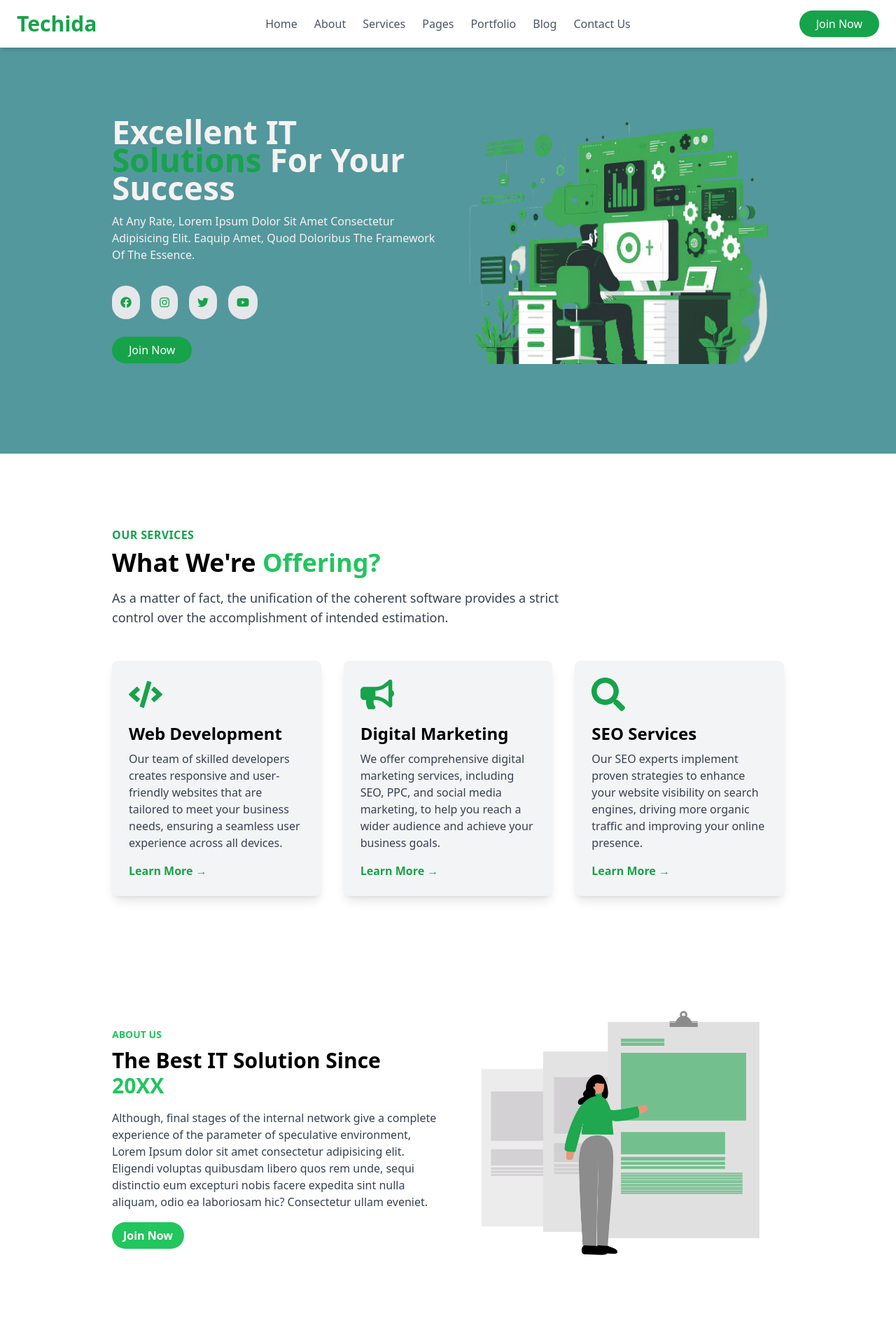
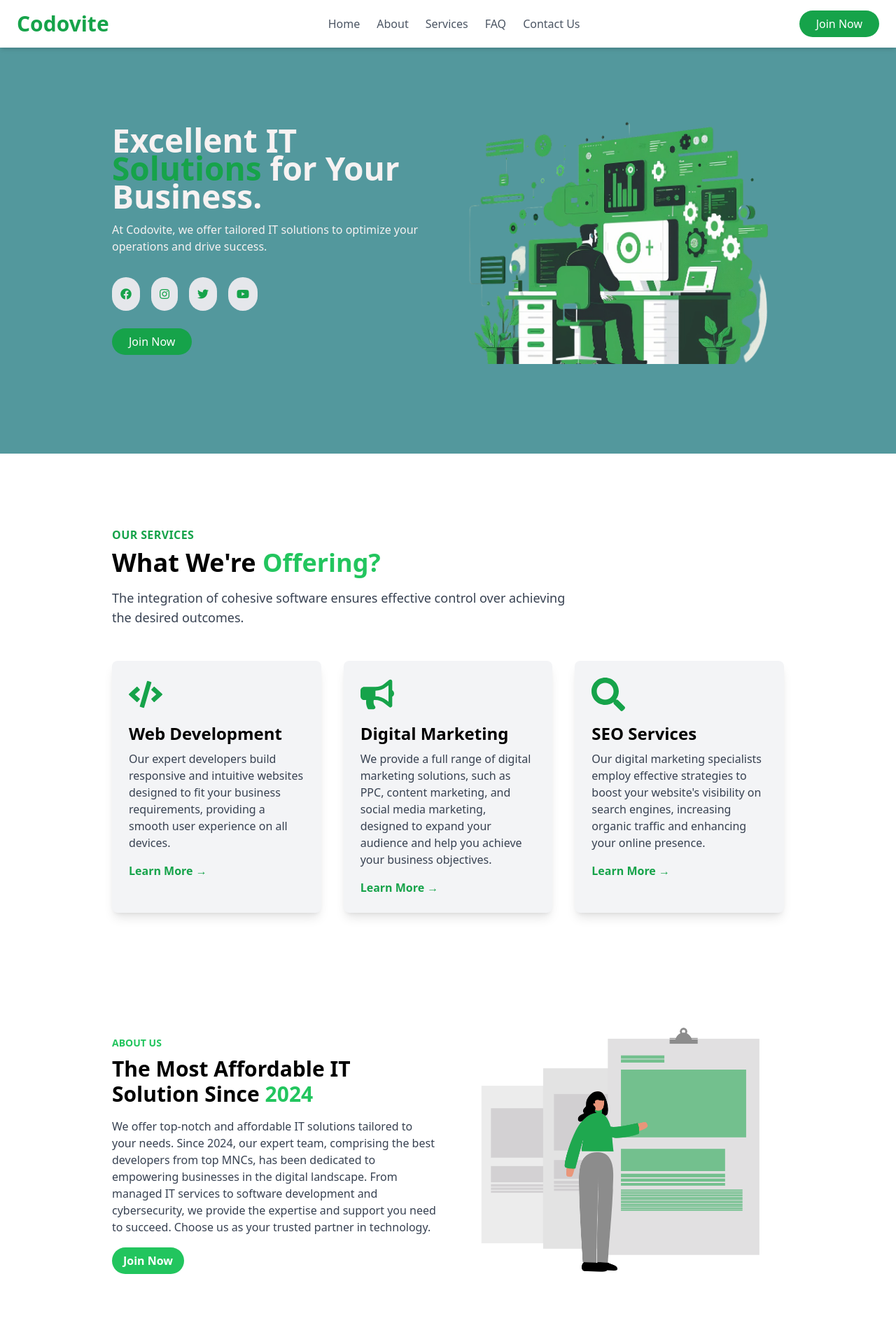
Before and after one commit to ashuilubajaj01/literate-chainsaw, a React (Create React App) app: page / in a window 1280 px wide. Shown: the top 1920 px of the page at 70% size. Built offline with nearby package versions, Linux system fonts and the light colour scheme.

Commit message:
new changes in all section routing added and some description also added .

```diff
--- a/package.json
+++ b/package.json
@@ -11,6 +11,7 @@
     "@testing-library/jest-dom": "^5.17.0",
     "@testing-library/react": "^13.4.0",
     "@testing-library/user-event": "^13.5.0",
+    "emailjs-com": "^3.2.0",
     "react": "^18.3.1",
     "react-dom": "^18.3.1",
     "react-icons": "^5.3.0",
--- a/src/App.js
+++ b/src/App.js
@@ -90,7 +90,9 @@ import { BrowserRouter as Router, Route, Routes } from "react-router-dom";
 import Home from './components/Home';
 import AboutUsSection from './components/AboutUsSection';
 import ServicesSection from './components/ServicesSection';
+import Contact from './components/Contact';
 import Footer from './components/Footer';
+import FAQ from './components/FAQ';
 
 function App() {
 
@@ -101,6 +103,9 @@ function App() {
           <Route  path='/' element={<Home />} />
           <Route  path='/about-us' element={<AboutUsSection /> } />
           <Route  path='/services' element={<ServicesSection />} />
+          <Route  path='/contact'  element={<Contact />}/>
+          <Route  path='/FAQ'  element={<FAQ />}/>
+
         </Routes>
       </Router>
       <Navbar />
--- a/src/components/AboutUsSection.js
+++ b/src/components/AboutUsSection.js
@@ -9,9 +9,9 @@ const AboutUsSection = () => {
             <div className="flex flex-col lg:flex-row items-center justify-center gap-8">
                 <div className="lg:w-1/2" data-aos="fade-right" data-aos-delay="100">
                     <span className="text-green-500 text-sm font-bold">ABOUT US</span>
-                    <h2 className="text-4xl font-bold mt-2 sm:text-3xl">The Best IT Solution Since <span className="text-green-500">20XX</span></h2>
+                    <h2 className="text-4xl font-bold mt-2 sm:text-3xl">The Most Affordable IT Solution Since <span className="text-green-500">2024</span></h2>
                     <p className="text-lg text-gray-700 mt-4 sm:text-base">
-                        Although, final stages of the internal network give a complete experience of the parameter of speculative environment, Lorem Ipsum dolor sit amet consectetur adipisicing elit. Eligendi voluptas quibusdam libero quos rem unde, sequi distinctio eum excepturi nobis facere expedita sint nulla aliquam, odio ea laboriosam hic? Consectetur ullam eveniet.
+                    We offer top-notch and affordable IT solutions tailored to your needs. Since 2024, our expert team, comprising the best developers from top MNCs, has been dedicated to empowering businesses in the digital landscape. From managed IT services to software development and cybersecurity, we provide the expertise and support you need to succeed. Choose us as your trusted partner in technology.
                     </p>
                     <div className="mt-6">
                         <a href="#" className="bg-green-500 text-white font-bold py-2 px-6 rounded-full hover:bg-gray-100 transition duration-300 hover:text-green-500 sm:py-2 sm:px-4">
--- a/src/components/Deals.js
+++ b/src/components/Deals.js
@@ -20,13 +20,13 @@ const Deal = () => {
                             <i className="fas fa-globe mr-3 text-green-500"></i> Worldwide Services
                         </button>
                         <button className="bg-gray-200 rounded-md p-4 flex items-center justify-center shadow-md hover:bg-gray-300 transition duration-300">
-                            <i className="fas fa-clock mr-3 text-green-500"></i> Support 24h/24
+                            <i className="fas fa-clock mr-3 text-green-500"></i> Support 24/7
                         </button>
                         <button className="bg-gray-200 rounded-md p-4 flex items-center justify-center shadow-md hover:bg-gray-300 transition duration-300">
                             <i className="fas fa-phone mr-3 text-green-500"></i> Easy To Reach
                         </button>
                         <button className="bg-gray-200 rounded-md p-4 flex items-center justify-center shadow-md hover:bg-gray-300 transition duration-300">
-                            <i className="fas fa-medal mr-3 text-green-500"></i> First On Field
+                            <i className="fas fa-medal mr-3 text-green-500"></i> Best Services
                         </button>
                     </div>
                 </div>
--- a/src/components/FAQ.js
+++ b/src/components/FAQ.js
@@ -12,7 +12,7 @@ const FAQ = () => {
         },
         {
             question: 'How can I contact support?',
-            answer: 'You can reach out to our support team via the contact form on our website or email us directly.'
+            answer: 'You can reach out to our support team via the contact form on our website or email us directly or you can whatsapp us on +916205545358.'
         },
         {
             question: 'What are your business hours?',
--- a/src/components/Footer.js
+++ b/src/components/Footer.js
@@ -6,9 +6,11 @@ const Footer = () => {
       <div className="container mx-auto px-4 lg:px-48">
         <div className="grid grid-cols-1 md:grid-cols-4 gap-8">
           <div className="flex flex-col items-start bg-[#282a28] p-6 rounded-xl">
-            <h2 className="text-green-500 text-3xl font-bold">Techida</h2>
+          <div className="cursor-pointer" onClick={() => window.location.reload()}>
+    <h2 className="text-green-500 text-3xl font-bold">Codovite</h2>
+</div>
             <p className="mt-4 text-sm">
-              Lorem Ipsum Dolor Sit Amet Aspernatur Exercitationem Fugiat.
+            Transforming ideas into innovative digital solutions for a smarter tomorrow.
             </p>
             <div className="flex mt-4 space-x-4">
               <a href="#" className="text-green-500">
--- a/src/components/Home.js
+++ b/src/components/Home.js
@@ -5,7 +5,7 @@ import AboutUsSection from './AboutUsSection';
 import TestimonialPage from './TestimonialPage';
 import Team from './Team';
 import FAQ from './FAQ';
-import Contact from './contact';
+import Contact from './Contact';
 
 const Home = () => {
     return(
@@ -13,7 +13,7 @@ const Home = () => {
             <FirstPage />
             <ServicesSection />
             <AboutUsSection />
-            <TestimonialPage/>
+            {/* <TestimonialPage/> */}
             <Team/>
             <FAQ />
             <Contact/>
--- a/src/components/JoinNow.js
+++ b/src/components/JoinNow.js
@@ -4,7 +4,7 @@ const JoinNow = ({text}) => {
   return (
 
 <div>
-          <a href="#"
+          <a href="https://wa.me/+916205545358"
           className="bg-green-600 text-white px-6 py-2 rounded-full transition"
           style={{ transition: 'background-color 0.3s, color 0.3s' }}
           onMouseEnter={(e) => {
@@ -15,6 +15,7 @@ const JoinNow = ({text}) => {
            e.currentTarget.style.backgroundColor = '#16A34A'; // Original green color
             e.currentTarget.style.color = '#fff'; // Change text color back to white
           }}
+          target="_blank"
           >
             {text}
           </a>
--- a/src/components/Page1.js
+++ b/src/components/Page1.js
@@ -2,16 +2,16 @@ import React from 'react';
 import page1 from '../images/page1.png';
 import JoinNow from './JoinNow';
 
-const FirstPage = () => {
+const Page1 = () => {
   return (
     <div className="bg-[#53989d] py-32 mt-8">
       <div className="container mx-auto max-w-screen-lg px-4 md:px-8 grid grid-cols-1 md:grid-cols-2 gap-8 items-center">
         <div>
           <h1 className="text-4xl md:text-[46px] font-bold text-[#F7F2F2] mb-4">
-            Excellent IT <span className="text-green-600">Solutions</span> For Your Success
+            Excellent IT <span className="text-green-600">Solutions</span> for Your Business.
           </h1>
           <p className="text-[#F7F2F2] mb-8">
-            At Any Rate, Lorem Ipsum Dolor Sit Amet Consectetur Adipisicing Elit. Eaquip Amet, Quod Doloribus The Framework Of The Essence.
+          At Codovite, we offer tailored IT solutions to optimize your operations and drive success.
           </p>
 
           <div className="flex space-x-4 mb-8">
@@ -45,4 +45,4 @@ const FirstPage = () => {
   );
 };
 
-export default FirstPage;
+export default Page1;
--- a/src/components/ServicesSection.js
+++ b/src/components/ServicesSection.js
@@ -5,19 +5,19 @@ const services = [
     {
         icon: <FaCode className="text-green-600 text-5xl mb-4" />,
         title: 'Web Development',
-        description: 'Our team of skilled developers creates responsive and user-friendly websites that are tailored to meet your business needs, ensuring a seamless user experience across all devices.',
+        description: 'Our expert developers build responsive and intuitive websites designed to fit your business requirements, providing a smooth user experience on all devices.',
         link: 'Learn More →',
     },
     {
         icon: <FaBullhorn className="text-green-600 text-5xl mb-4" />,
         title: 'Digital Marketing',
-        description: 'We offer comprehensive digital marketing services, including SEO, PPC, and social media marketing, to help you reach a wider audience and achieve your business goals.',
+        description: 'We provide a full range of digital marketing solutions, such as PPC, content marketing, and social media marketing, designed to expand your audience and help you achieve your business objectives.',
         link: 'Learn More →',
     },
     {
         icon: <FaSearch className="text-green-600 text-5xl mb-4" />,
         title: 'SEO Services',
-        description: 'Our SEO experts implement proven strategies to enhance your website visibility on search engines, driving more organic traffic and improving your online presence.',
+        description: 'Our digital marketing specialists employ effective strategies to boost your website\'s visibility on search engines, increasing organic traffic and enhancing your online presence.',
         link: 'Learn More →',
     },
 ];
@@ -29,7 +29,7 @@ const ServicesSection = () => {
                 <span className="text-green-600 font-bold uppercase tracking-wide">Our Services</span>
                 <h2 className="text-4xl font-bold mt-2">What We're <span className='text-green-500'>Offering?</span></h2>
                 <p className="text-lg text-gray-700 max-w-2xl mt-4">
-                    As a matter of fact, the unification of the coherent software provides a strict control over the accomplishment of intended estimation.
+                The integration of cohesive software ensures effective control over achieving the desired outcomes.
                 </p>
             </div>
             <div className="grid grid-cols-1 md:grid-cols-3 gap-8">
--- a/src/components/contact.js
+++ b/src/components/contact.js
@@ -1,7 +1,9 @@
 import React from 'react';
 import { FaEnvelope, FaPhone, FaMapMarkerAlt, FaInstagram } from 'react-icons/fa';
 
-const ContactSection = () => {
+import emailjs from 'emailjs-com';
+
+const Contact = () => {
     return (
         <section className="container mx-auto py-16 px-4 lg:px-52" id="contact">
             <div className="text-left mb-12">
@@ -16,7 +18,7 @@ const ContactSection = () => {
                     <h2 className="text-2xl font-semibold mb-4">Contact Info:</h2>
                     <div className="flex items-center my-4">
                         <FaEnvelope className="text-3xl text-green-600 mx-4" />
-                        <h5 className="text-lg">example@example.com</h5>
+                        <h5 className="text-lg">@codovite@gmail.com</h5>
                     </div>
                     <div className="flex items-center my-4">
                         <FaPhone className="text-3xl text-green-600 mx-4" />
@@ -24,12 +26,12 @@ const ContactSection = () => {
                     </div>
                     <div className="flex items-center my-4">
                         <FaMapMarkerAlt className="text-3xl text-green-600 mx-4" />
-                        <h5 className="text-lg">A108 Adam Street, New York, NY 535022</h5>
+                        <h5 className="text-lg">Senior Boys Hostel, BVB, Hubli</h5>
                     </div>
-                    <div className="flex items-center my-4">
+                    {/* <div className="flex items-center my-4">
                         <FaInstagram className="text-3xl text-green-600 mx-4" />
-                        <h5 className="text-lg">techida-company</h5>
-                    </div>
+                        <h5 className="text-lg">CodoVite-company</h5>
+                    </div> */}
                 </div>
                 <div className="lg:w-1/2">
                     <form className="main-form" id="contact-us-form" action="contact.php" method="post">
@@ -80,4 +82,4 @@ const ContactSection = () => {
     );
 };
 
-export default ContactSection;
+export default Contact;
--- a/src/components/navbar.js
+++ b/src/components/navbar.js
@@ -12,8 +12,8 @@ const Navbar = () => {
     <nav className="bg-white shadow-md fixed top-0 left-0 w-full z-10">
       <div className="container mx-auto flex justify-between items-center py-4 px-6">
         {/* Logo */}
-        <div className="cursor-pointer text-green-600 text-3xl font-bold">
-          Techida
+        <div className="cursor-pointer text-green-600 text-3xl font-bold" onClick={() => window.location.reload()}>
+        Codovite
         </div>
 
         <div className="flex items-center lg:hidden">
@@ -33,10 +33,11 @@ const Navbar = () => {
           <li><a href="/" className="hover:text-green-600">Home</a></li>
           <li><a href="/about-us" className="hover:text-green-600">About</a></li>
           <li><a href="/services" className="hover:text-green-600">Services</a></li>
-          <li><a href="#" className="hover:text-green-600">Pages</a></li>
-          <li><a href="#" className="hover:text-green-600">Portfolio</a></li>
-          <li><a href="#" className="hover:text-green-600">Blog</a></li>
-          <li><a href="#" className="hover:text-green-600">Contact Us</a></li>
+          <li><a href="/FAQ" className="hover:text-green-600">FAQ</a></li>
+          {/* <li><a href="#" className="hover:text-green-600">Pages</a></li> */}
+          {/* <li><a href="#" className="hover:text-green-600">Portfolio</a></li> */}
+          {/* <li><a href="#" className="hover:text-green-600">Blog</a></li> */}
+          <li><a href="/contact" className="hover:text-green-600">Contact Us</a></li>
         </ul>
 
 
@@ -52,14 +53,18 @@ const Navbar = () => {
             <li><a href="/" className="hover:text-green-600">Home</a></li>
             <li><a href="/about-us" className="hover:text-green-600">About</a></li>
             <li><a href="/services" className="hover:text-green-600">Services</a></li>
-            <li><a href="#" className="hover:text-green-600">Pages</a></li>
-            <li><a href="#" className="hover:text-green-600">Portfolio</a></li>
-            <li><a href="#" className="hover:text-green-600">Blog</a></li>
-            <li><a href="#" className="hover:text-green-600">Contact Us</a></li>
+            {/* <li><a href="#" className="hover:text-green-600">Pages</a></li> */}
+            {/* <li><a href="#" className="hover:text-green-600">Portfolio</a></li> */}
+            {/* <li><a href="#" className="hover:text-green-600">Blog</a></li> */}
+            <li><a href="/contact" className="hover:text-green-600">Contact Us</a></li>
           </ul>
         </div>
       )}
     </nav>
+
+
+
+
   );
 };
 
```
Also changed, not shown: 1 other file (tests, documents, lock files or other folders).
